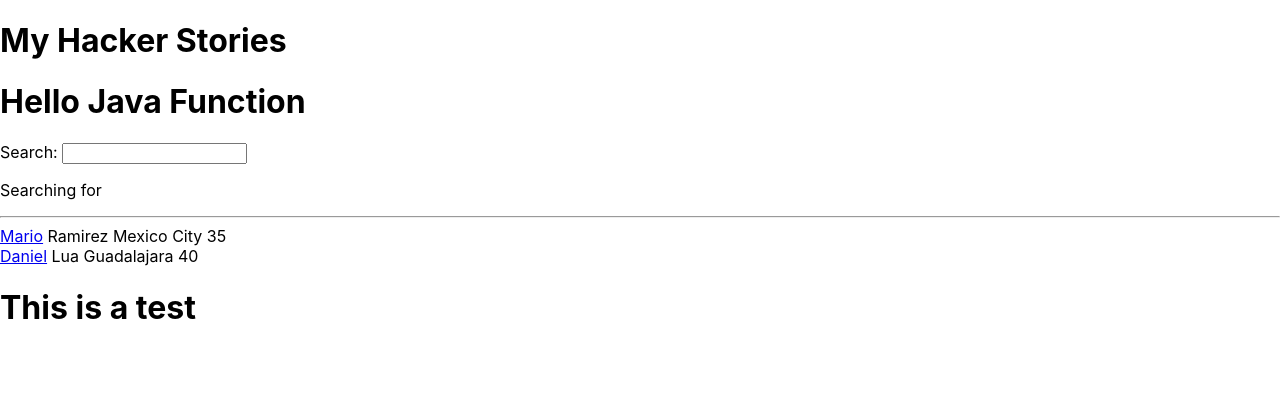
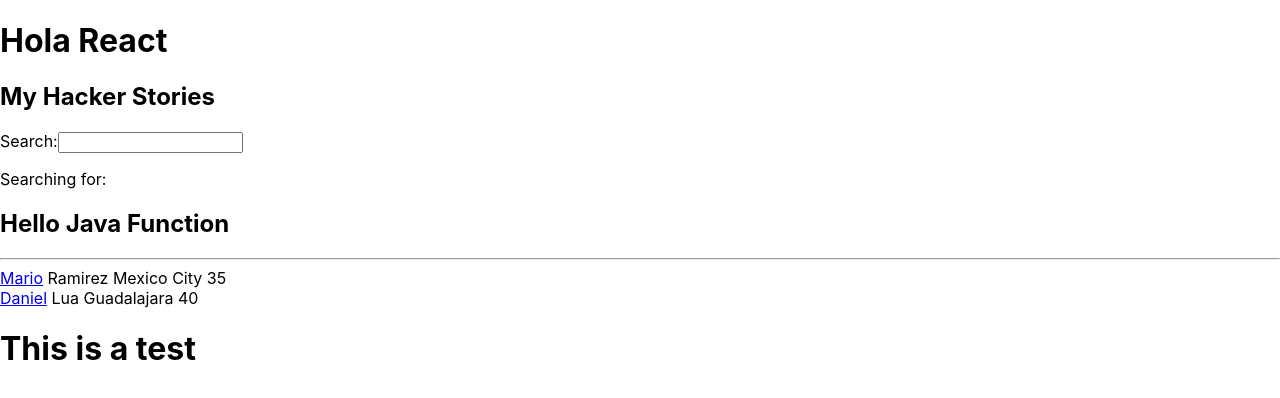
Before and after one commit to geomario/road_to_react, a React (Create React App) app: page / in a window 1280 px wide. Shown: the top 398 px of the page. Built offline with nearby package versions, Linux system fonts and the light colour scheme.

Commit message:
Callback Hanlders in JSX

```diff
--- a/src/App.js
+++ b/src/App.js
@@ -14,6 +14,9 @@ function getTitle(title){
 
 // Root Component (Function Component)
 function App() {
+  const handleSearch = event => {
+    console.log(event.target.value);
+  }
   const stories = [
     {
       name: "Mario",
@@ -32,24 +35,18 @@ function App() {
       url: "www.interioreslua.com",
     },
   ];
-  const [searchTerm, setSearchTerm] = React.useState("");
-
-  const handleChange = (event) => {
-    setSearchTerm(event.target.value);
-  };
   return(
     <div>
       <h1>
+        {welcome.greeting} {welcome.title}
+      </h1>
+      <h2>
         My Hacker Stories
-      </h1>
-      <h1>
+      </h2>
+      <Search onSearch={handleSearch}/>
+      <h2>
         Hello {getTitle("Java Function")}
-      </h1>
-      <label htmlFor="search"> Search: </label>
-      <input id="search" type="text" onChange={handleChange}/>
-      <p>
-        Searching for <strong> {searchTerm} </strong>
-      </p>
+      </h2>
       <hr />
       <List list={stories}/>
     </div>
@@ -76,4 +73,24 @@ function List(props) {
       </div>
     );
   }
+
+
+function Search(props) {
+  const [searchTerm, setSearchTerm] = React.useState("");
+  const handleChange = (event) => {
+    setSearchTerm(event.target.value);
+    props.onSearch(event);
+  } ;
+  return(
+    <div>
+      <label htmlFor="search">
+        Search:
+      </label>
+      <input id="search" type="text" onChange={handleChange}/>
+      <p>
+        Searching for: <strong>{searchTerm}</strong>
+    </p>
+    </div>
+  );
+}
 export default App;
```
